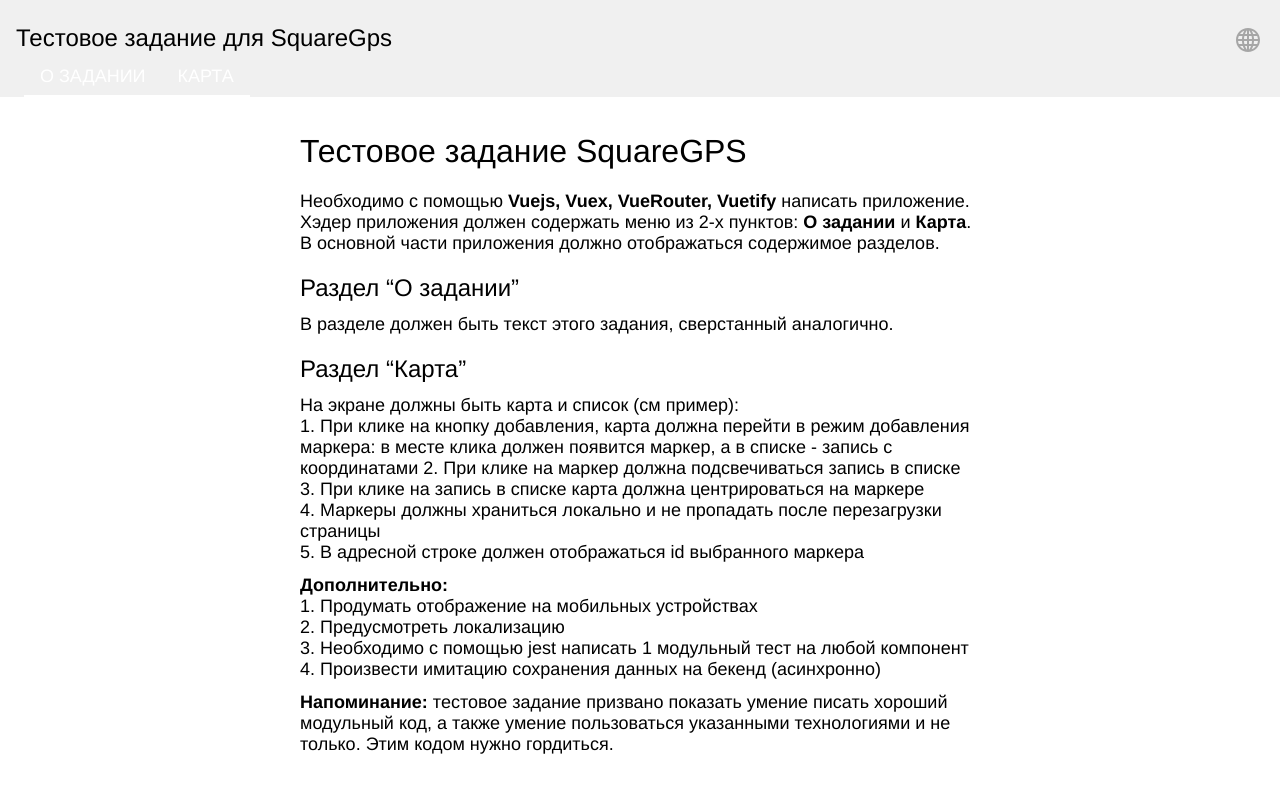
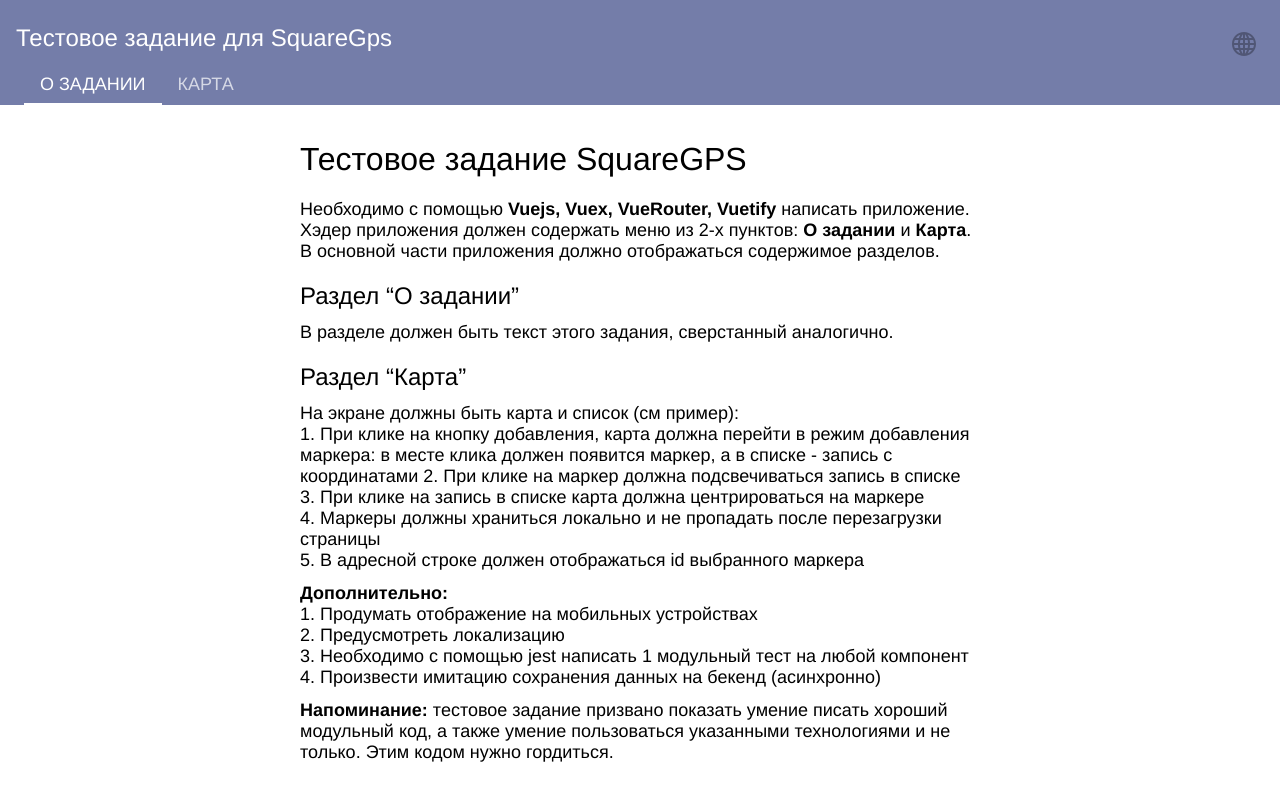
Before and after one commit to IldarDavletyarov/test-gps, a Vue app: page / in a window 1280 px wide. Built offline with nearby package versions, Linux system fonts and the light colour scheme.

Commit message:
Update [styles] bulk

```diff
--- a/src/components/header.vue
+++ b/src/components/header.vue
@@ -31,7 +31,7 @@
 </script>
 <style lang="stylus">
 .header
-  background #f0f0f0
+  background #747da9
   .top-header
     display flex
     justify-content space-between
@@ -39,6 +39,7 @@
     .title
       margin-left 16px
       font-size 24px
+      color #fff
     .language-changer
       margin-right 16px
   .navs
--- a/src/components/language-changer.vue
+++ b/src/components/language-changer.vue
@@ -44,8 +44,8 @@
   .icon
     transition all .3s ease
     cursor pointer
-    border-radius 16px
-    padding 4px
+    border-radius 50%
+    padding 8px
     opacity 0.3
     &.active
     &:hover
@@ -58,6 +58,7 @@
     position absolute
     top 100%
     right 0
+    z-index 1
     background #fff
     border-radius 4px
     .lang
--- a/src/router/index.js
+++ b/src/router/index.js
@@ -10,7 +10,7 @@
     component: () => import('../views/About.vue')
   },
   {
-    path: '/map/:id',
+    path: '/map/:id?',
     name: 'map',
     component: () => import('../views/Map.vue'),
     props: true,
--- a/src/views/Map.vue
+++ b/src/views/Map.vue
@@ -6,7 +6,7 @@
       v-for="marker in markers"
       :key="marker.id"
       @click="onMarkerClick(marker)"
-      :class="{ 'selected': selectedId === marker.id }"
+      :class="{ 'selected': id === marker.id }"
     )
       .label {{ $t('map.marker') }}  № {{ marker.id }}
       .coords {{ marker.coords.map(_ => _.toFixed(5)).join(', ') }}
@@ -47,11 +47,10 @@
     },
     isAdding: false,
     mapCoords: [0, 0],
-    selectedId: undefined,
   }),
   props: {
     id: {
-      type: String,
+      type: [String, Number],
     },
   },
   computed: {
@@ -67,7 +66,7 @@
       this.isAdding = false;
     },
     onMapClick(e) {
-      this.selectedId = undefined;
+      this.$router.replace({ params: { id: undefined } });
       if (!this.isAdding) {
         return;
       }
@@ -78,7 +77,11 @@
       this.mapCoords = marker.coords;
     },
     onYmapMarkerClick(marker) {
-      this.selectedId = marker.id;
+      if (this.id === marker.id) {
+        return;
+      }
+      // this.$router.push(`/map/${marker.id}`);
+      this.$router.replace({ params: { id: marker.id } });
     },
   },
 };
```
